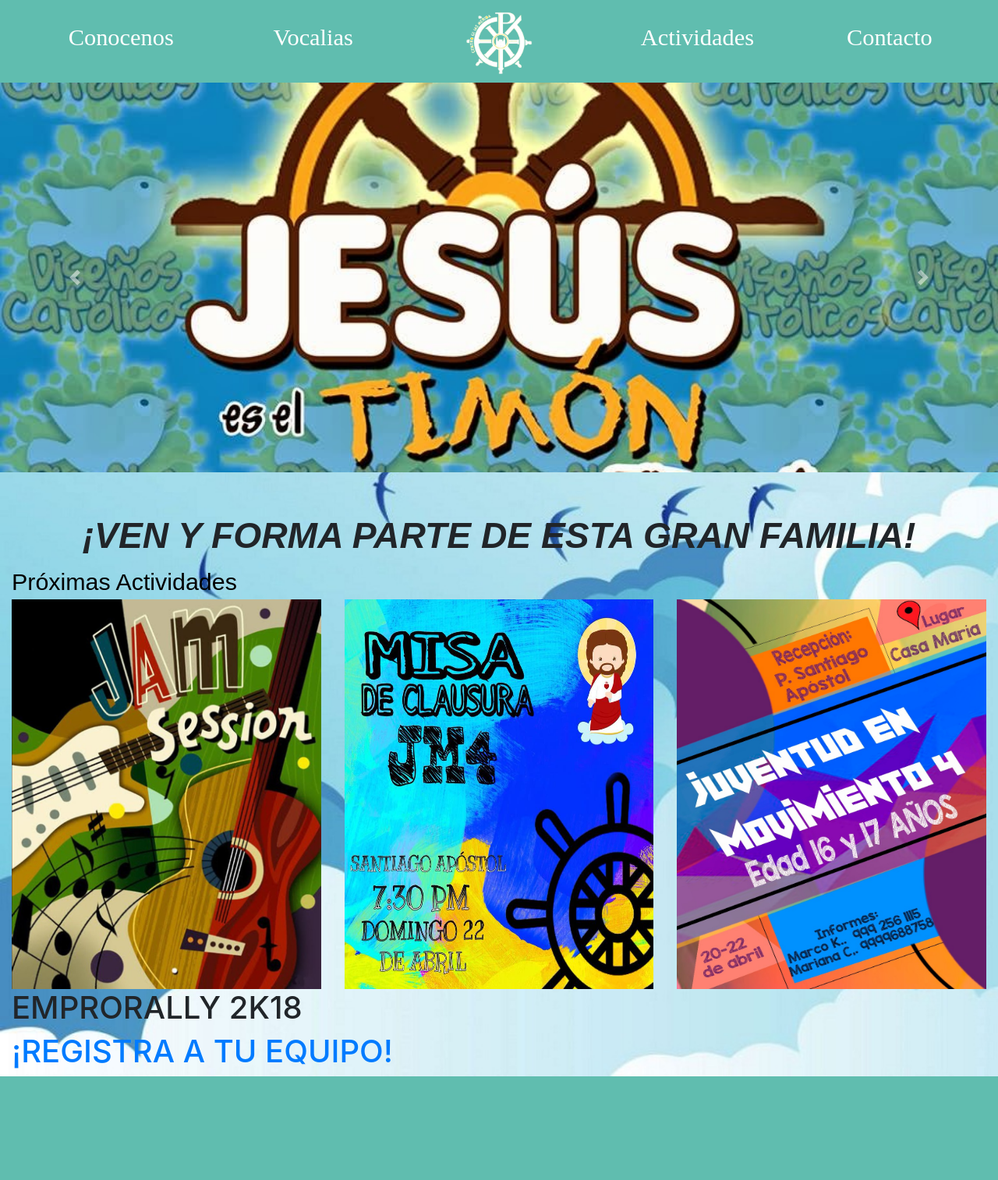
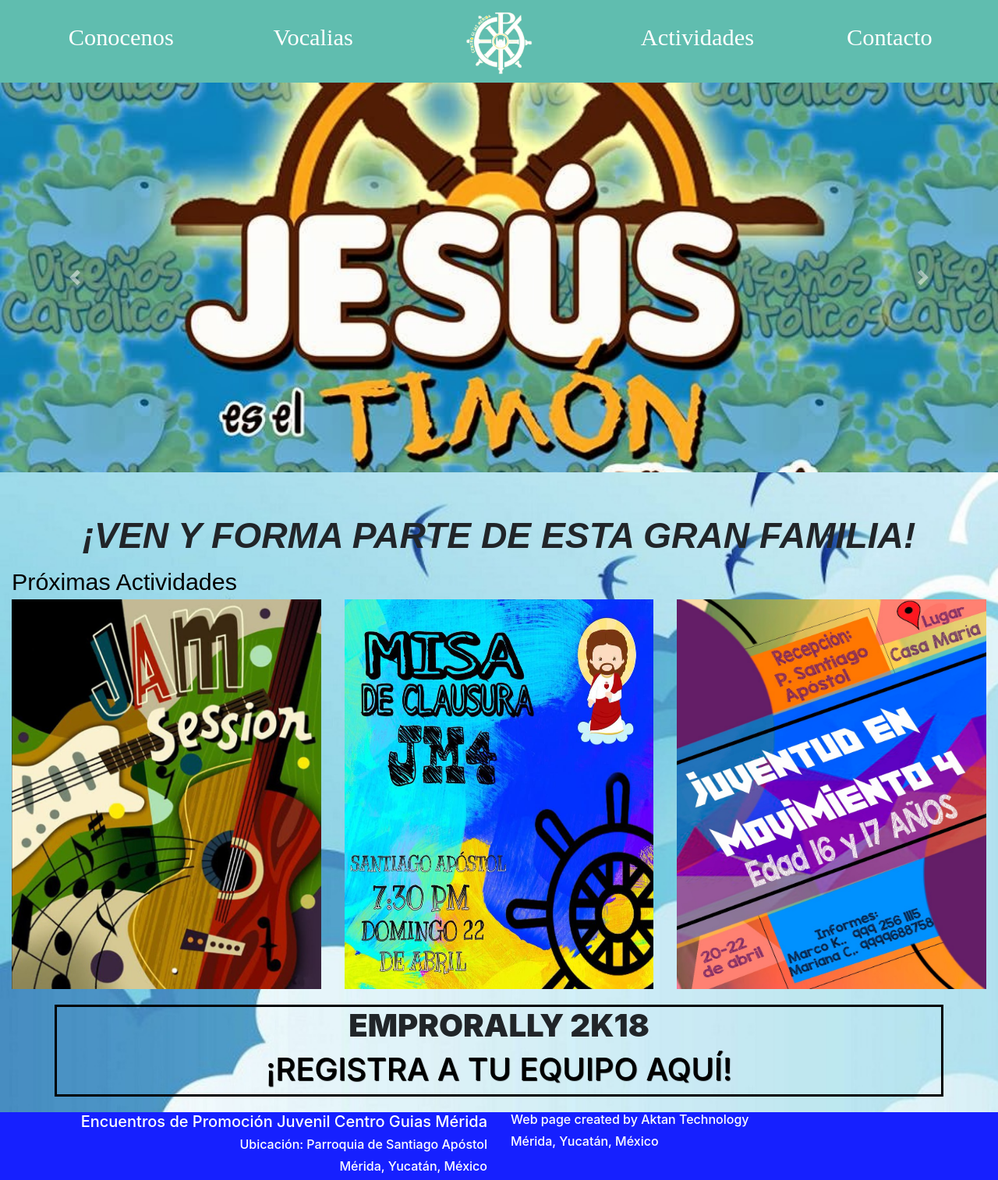
Before and after one commit to GunnerStraiker1/epjMerida, a PHP site: page /webNewDesign/Home.php in a window 1280 px wide. Shown: the whole page at 78% size. Before the commit the page ends 1381 px from the top, so only its background shows below. Run offline with PHP 8.4, Linux system fonts and the light colour scheme.

Commit message:
Register navigation

```diff
--- a/css/Home.css
+++ b/css/Home.css
@@ -34,6 +34,15 @@
   width: 500px !important
 }
 
+#registroRally > h1> a{
+  color: #000000;
+   text-shadow: 1px 1px 1px #000000;
+}
+
+#registroRally > h1> a:hover{
+  color: yellow;
+}
+
 @media (max-width: 599px) {
   .carousel-item{
     height: 260px !important;
--- a/css/Menu.css
+++ b/css/Menu.css
@@ -22,6 +22,15 @@ nav{
 .navbar-toggle{
   margin-top: 30px;
   padding: 12px 15px !important;
+}
+
+#footer{
+  text-align: right;
+  color: #ffffff;
+  background-color: #1620ff;
+}
+#devContact{
+  text-align: left;
 }
 
 @media screen and (min-device-width: 721px) {
@@ -61,4 +70,8 @@ nav{
     font-size: 150%;
     font-family: italic;
   }
+
+  #footer, #devContact{
+    text-align: center !important;
+  }
 }
--- a/webNewDesign/Home.php
+++ b/webNewDesign/Home.php
@@ -72,18 +72,30 @@
         </div>
       </div>
 
-      <div class="container-fluid">
+      <div class="container" style= "padding-top: 20px; padding-bottom:20px">
         <div class="row">
-          <div class="col-sm-12">
-            <h1>EMPRORALLY 2K18</h1>
-            <h1> <a href="registro-rally.php">¡REGISTRA A TU EQUIPO!</a> </h1>
+          <div class="col-sm-12" id="registroRally" style="border: 3px black solid; text-align: center; font-weight:bolder; padding: 0 !important">
+            <h1 style="font-weight:900">EMPRORALLY 2K18</h1>
+            <h1> <a href="registro-rally.php">¡REGISTRA A TU EQUIPO AQUÍ!</a> </h1>
           </div>
+        </div>
+      </div>
 
 
+    </div>
+    <div class="container-fluid" id="footer">
+      <div class="row">
+        <div class="col-sm-12 col-md-6">
+            <h5>Encuentros de Promoción Juvenil Centro Guias Mérida</h5>
+            <h6>Ubicación: Parroquia de Santiago Apóstol</h6>
+            <h6>Mérida, Yucatán, México</h6>
+          </div>
+          <div class="col-sm-12 col-md-6" id="devContact">
+            <h6>Web page created by Aktan Technology</h6>
+            <h6>Mérida, Yucatán, México</h6>
+          </div>
         </div>
-
       </div>
-    </div>
   </body>
   <script type="text/javascript">
     $('.carousel').carousel({
```
